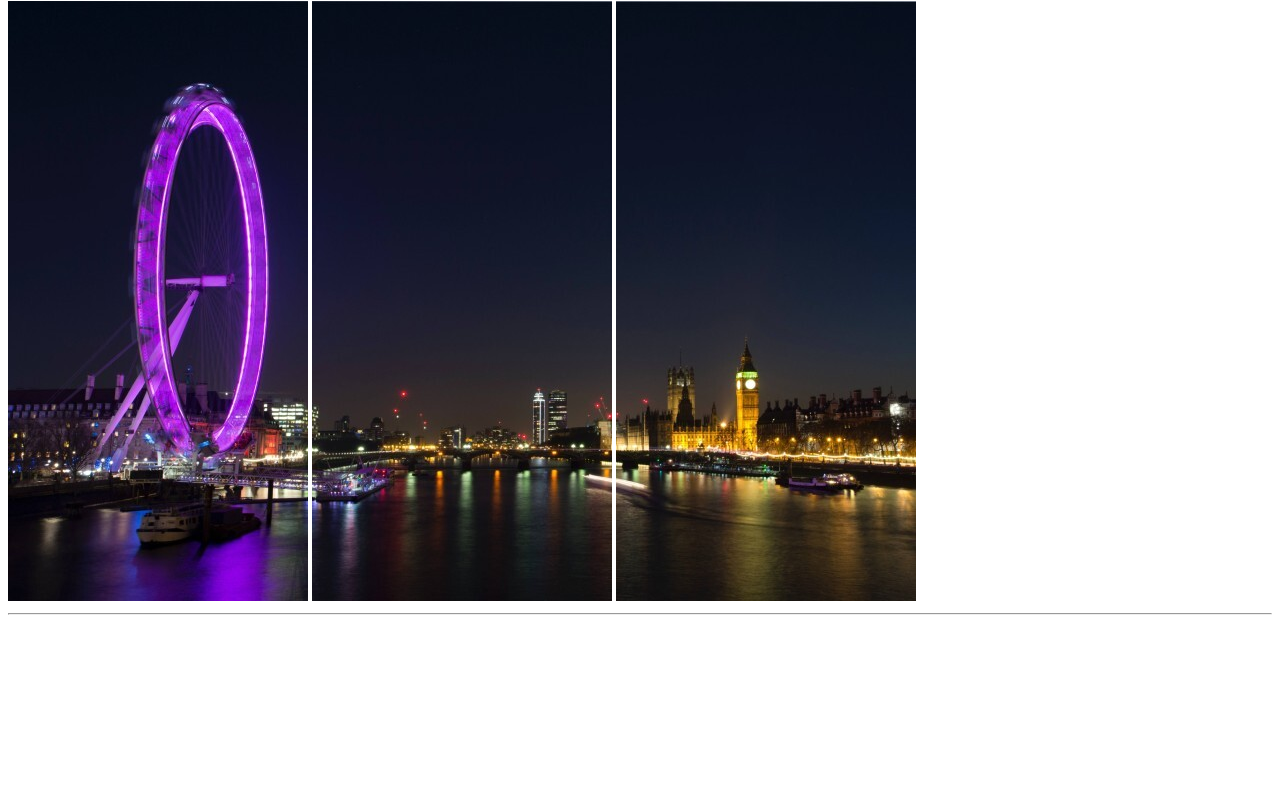
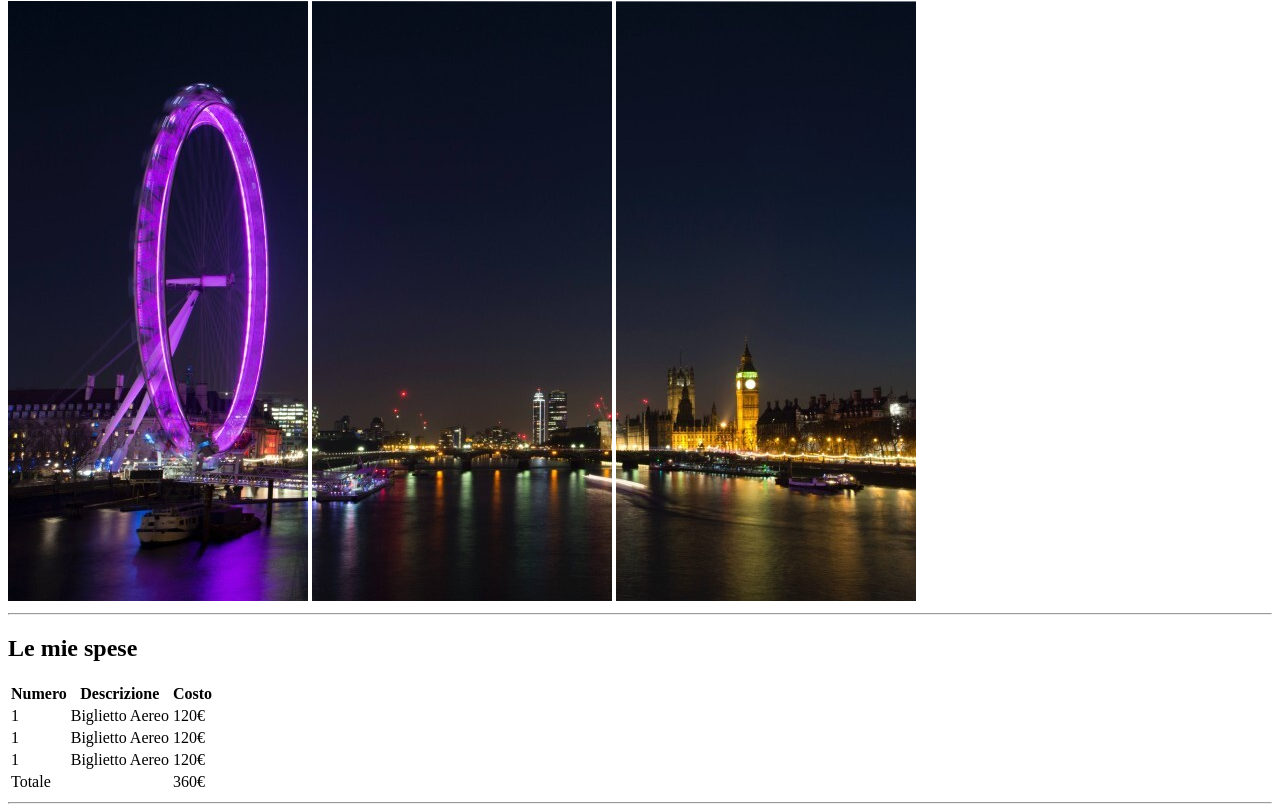
Before and after one commit to EliaBuratti/html-london-trip, a plain HTML site: page index.html in a window 1280 px wide. Shown: the part 79-891 px from the top of the page. Before the commit the page ends 800 px from the top, so only its background shows below. Drawn offline with Linux system fonts and the light colour scheme.

Commit message:
second section
add table with number, description, costs and horizontal rule

```diff
--- a/index.html
+++ b/index.html
@@ -29,7 +29,99 @@
     <!-- end first section -->
 
 
-        <main></main>
+    <!-- second section -->
+
+        <main>
+
+            <!-- travel costs -->
+
+        <h2>Le mie spese</h2>
+
+            <!-- table of costs -->
+
+        <table>
+
+            <!-- table header 👇 -->
+
+            <thead>
+
+                <tr>
+
+                    <th>Numero</th>
+
+                    <th>Descrizione</th>
+
+                    <th>Costo</th>
+
+                </tr>
+
+            </thead>
+
+            <!-- table body 👇 -->
+
+            <tbody>
+
+                <tr>
+                    <td>1</td>
+
+                    <td>Biglietto Aereo</td>
+
+                    <td>120€</td>
+
+                </tr>
+
+                <tr>
+
+                    <td>1</td>
+
+                    <td>Biglietto Aereo</td>
+
+                    <td>120€</td>
+
+                </tr>
+
+                <tr>
+
+                    <td>1</td>
+
+                    <td>Biglietto Aereo</td>
+
+                    <td>120€</td>
+
+                </tr>
+
+            </tbody>
+
+            <!-- total 👇 -->
+
+            <tfoot>
+
+                <tr>
+
+                    <td>Totale</td>
+
+                    <td></td>
+
+                    <td>360€</td>
+
+                </tr>
+
+            </tfoot>
+
+
+        </table>
+
+        <hr>
+
+        <!-- things to do -->
+
+
+
+        </main>
+
+    <!-- end second section -->
+
+
 
         <footer></footer>
     </body>
```
Lines whose indentation alone changed are shown as unchanged.
